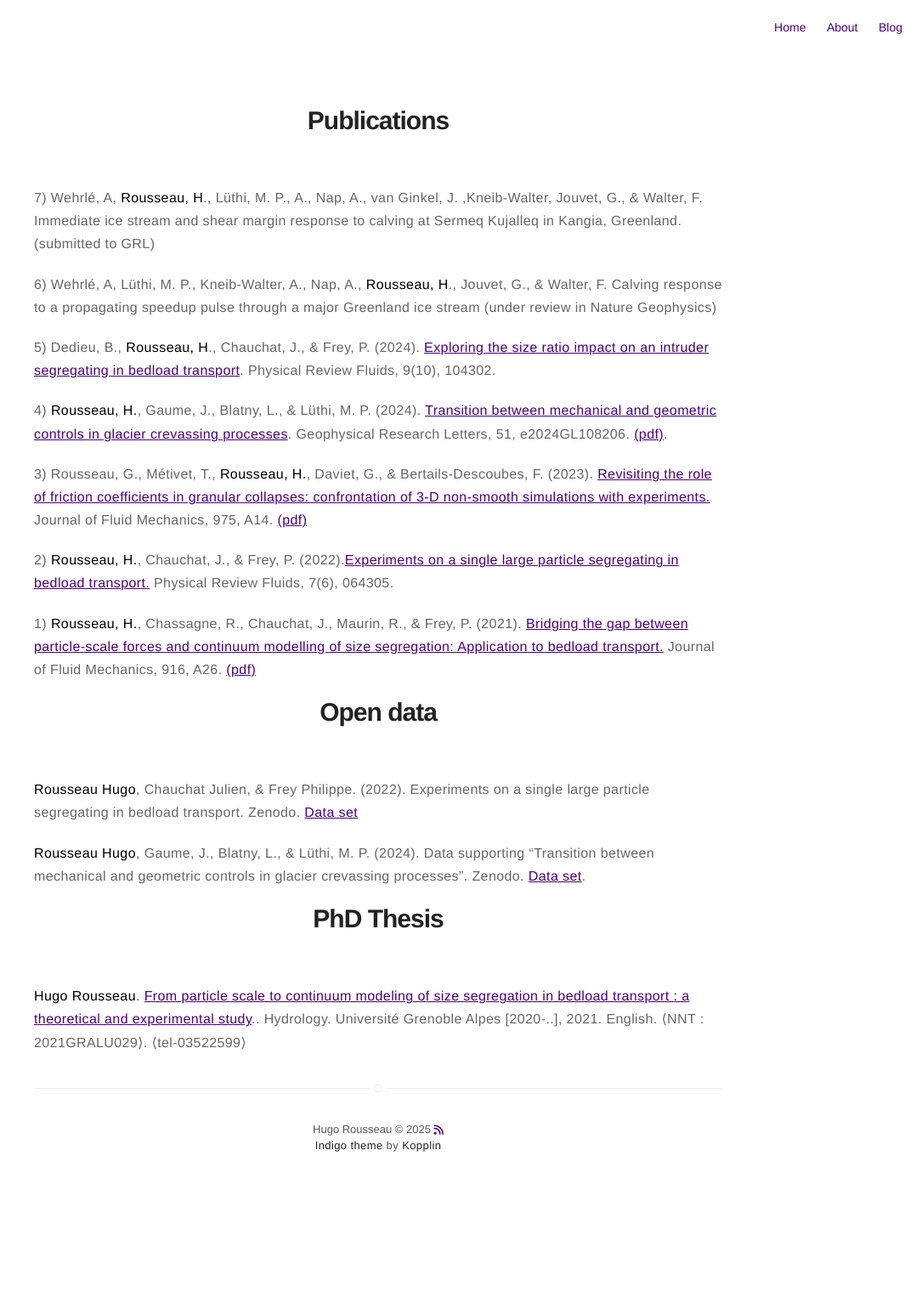
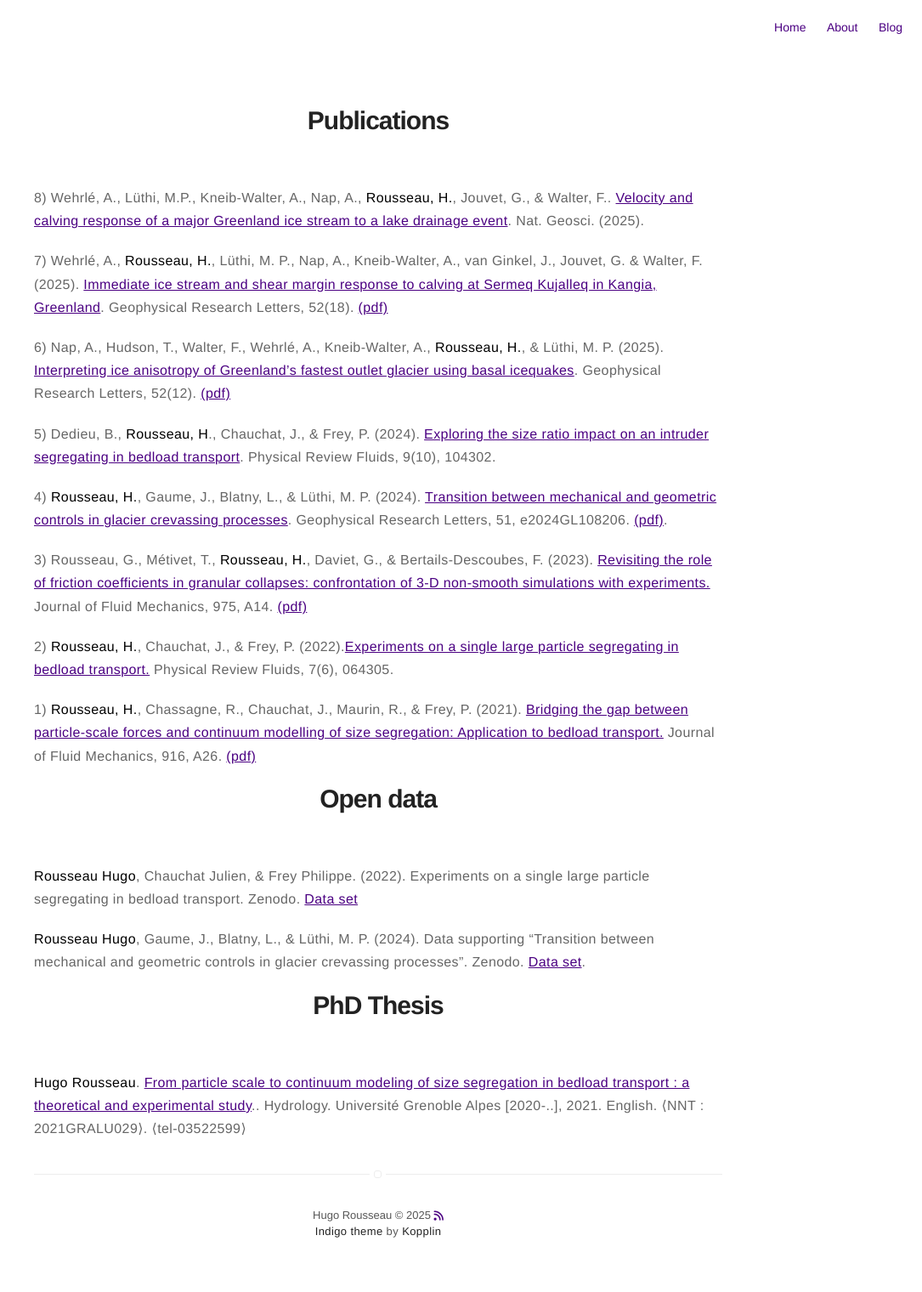
Before and after one commit to roussehu/roussehu.github.io, a Jekyll site: the page built from publications.md, in a window 1280 px wide. Shown: the whole page at 85% size, without its empty margins (195-1280 px from the left). Built offline with Jekyll 4.4.1, drawn with Linux system fonts in a browser that asks for light colours; nearby versions of some CDN libraries; before the commit the page ends 1419 px from its top, so only the background shows below that.

Commit message:
MAJ articles

```diff
--- a/_config.yml
+++ b/_config.yml
@@ -37,7 +37,7 @@ disqus:
 #facebook: myfacebook
 #twitter: mytwitter
 #instagram: myinstagram
-linkedin: www.linkedin.com/in/hugo-rousseau-03501b132
+#linkedin: www.linkedin.com/in/hugo-rousseau-03501b132
 #github: mygithub
 email: hugo.rousseau1@univ-grenoble-alpes.fr
 
--- a/publications.md
+++ b/publications.md
@@ -6,11 +6,11 @@ title: "Publications"
 
 # Publications
 
-7)  Wehrlé, A, __Rousseau, H__., Lüthi, M. P., A., Nap, A., van Ginkel, J. ,Kneib-Walter, Jouvet, G., & Walter, F. Immediate ice stream and shear margin response to
-  calving at Sermeq Kujalleq in Kangia, Greenland. (submitted to GRL)
+8)  Wehrlé, A., Lüthi, M.P., Kneib-Walter, A., Nap, A., __Rousseau, H.__, Jouvet, G., & Walter, F.. [Velocity and calving response of a major Greenland ice stream to a lake drainage event](https://doi.org/10.1038/s41561-025-01858-2). Nat. Geosci. (2025).
 
-6) Wehrlé, A, Lüthi, M. P., Kneib-Walter, A., Nap, A., __Rousseau, H__., Jouvet, G., & Walter, F. Calving response to a propagating speedup pulse through a major
-Greenland ice stream (under review in Nature Geophysics)
+7) Wehrlé, A., __Rousseau, H.__, Lüthi, M. P., Nap, A., Kneib‐Walter, A., van Ginkel, J., Jouvet, G. & Walter, F. (2025). [Immediate ice stream and shear margin response to calving at Sermeq Kujalleq in Kangia, Greenland](https://doi.org/10.1029/2025GL115829). Geophysical Research Letters, 52(18). [(pdf)](pdfs/Geophysical Research Letters - 2025 - Wehrlé - Immediate Ice Stream and Shear Margin Response to Calving at Sermeq Kujalleq.pdf)
+
+6) Nap, A., Hudson, T., Walter, F., Wehrlé, A., Kneib‐Walter, A., __Rousseau, H.__, & Lüthi, M. P. (2025). [Interpreting ice anisotropy of Greenland's fastest outlet glacier using basal icequakes]( https://doi.org/10.1029/2025GL116225). Geophysical Research Letters, 52(12). [(pdf)](pdfs/Geophysical Research Letters - 2025 - Nap - Interpreting Ice Anisotropy of Greenland s Fastest Outlet Glacier Using Basal.pdf)
 
 5) Dedieu, B., __Rousseau, H__., Chauchat, J., & Frey, P. (2024). [Exploring the size ratio impact on an intruder segregating in bedload transport](https://journals.aps.org/prfluids/abstract/10.1103/PhysRevFluids.9.104302). Physical Review Fluids, 9(10), 104302.
 
```
Also changed, not shown: 1 other file.
